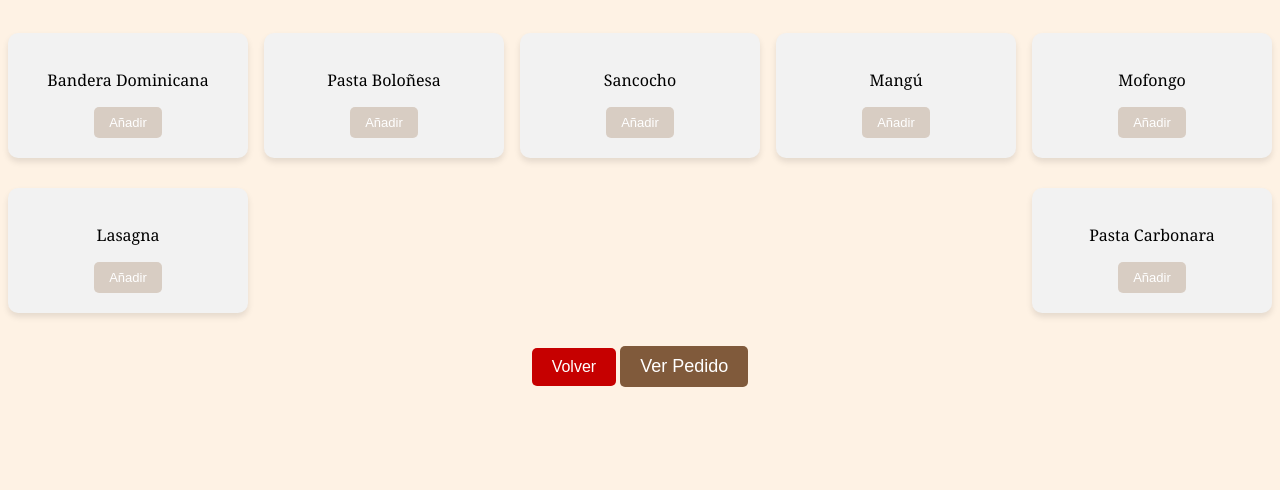
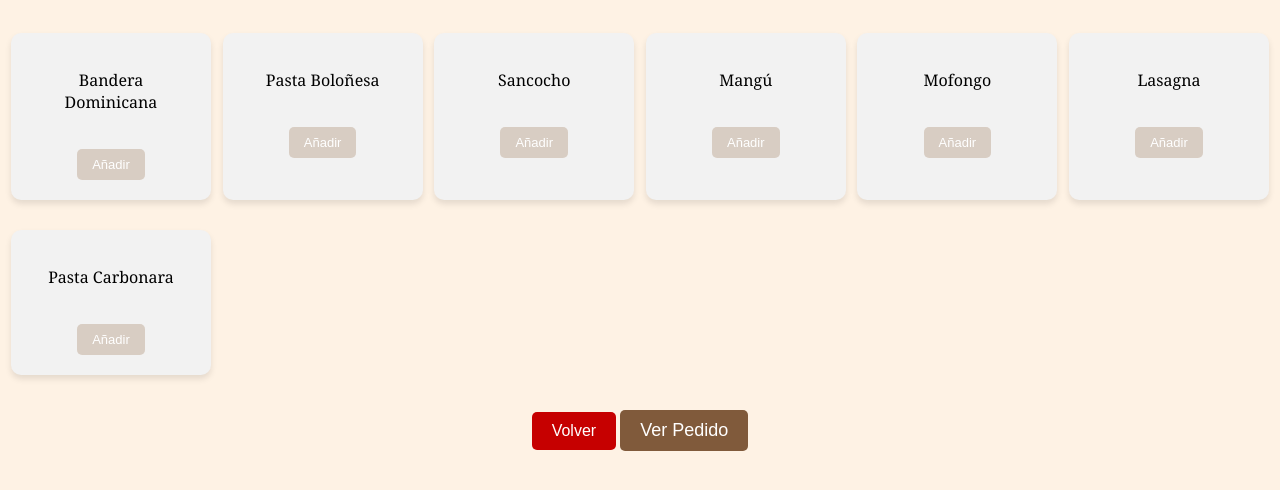
Before and after one commit to ambargnzz/engel, a plain HTML site: page index.html in a window 1280 px wide. Both pictures are taken after a click on the button "Ver Menú". Shown: the part 96-586 px from the top of the page. Drawn offline with Linux system fonts and the light colour scheme.

Commit message:
Corrige el nombre del archivo index.html

```diff
--- a/css/styles.css
+++ b/css/styles.css
@@ -32,6 +32,14 @@ button:hover {
     background-color: #6e4f33; /* Cambia el color al pasar el cursor sobre el botón */
 }
 
+
+
+.packs button {
+    background-color: #875a2e3d;
+    padding: 8px 15px;
+    font-size: 13px;
+
+}
 .menu-item {
     width: 200px; /* Asegura que todos tengan el mismo ancho */
     height: auto; /* Esto permitirá que el contenido ajuste el tamaño */
@@ -43,9 +51,50 @@ button:hover {
     text-align: center;
 }
 
-.packs button {
-    background-color: #875a2e3d;
-    padding: 8px 15px;
-    font-size: 13px;
+.container {
+    display: flex;
+    flex-direction: column; /* Alinea los elementos verticalmente */
+    justify-content: center; /* Centra el contenido verticalmente */
+    align-items: center; /* Centra el contenido horizontalmente */
+    height: 100vh; /* O el tamaño que necesites */
+    text-align: center; /* Asegura que el texto esté centrado */
+}
 
+button {
+    margin-top: 20px; /* Añade espacio entre el texto y el botón */
+    padding: 10px 20px;
+    background-color: #805a3b;
+    color: white;
+    border: none;
+    border-radius: 5px;
+    cursor: pointer;
 }
+
+/* Estilos generales para pantallas grandes: una sola columna */
+
+
+
+
+
+/* Estilos generales para pantallas grandes: se verá en una sola columna */
+
+
+/* Ajuste de los elementos individuales */
+.menu-item {
+
+    margin: 15px;
+    padding: 20px;
+    background-color: #f2f2f2;
+    border-radius: 10px;
+    text-align: center;
+    box-shadow: 0 4px 6px rgba(0, 0, 0, 0.1);
+    box-sizing: border-box; /* Asegura que los márgenes y padding no afecten el tamaño */
+}
+
+/* Para pantallas pequeñas (móviles) */
+@media (max-width: 768px) {
+    .menu-item {
+        flex: 1 1 calc(50% - 20px); /* Cada elemento ocupa el 50% del ancho con un pequeño margen */
+        margin: 1px; /* Ajusta el margen para evitar espacios grandes */
+    }
+}
--- a/index.html
+++ b/index.html
@@ -27,7 +27,7 @@
         }
 
         .menu-item {
-            margin: 15px 0;
+            margin: 15px 3px;
         }
 
         .back-button {
```
